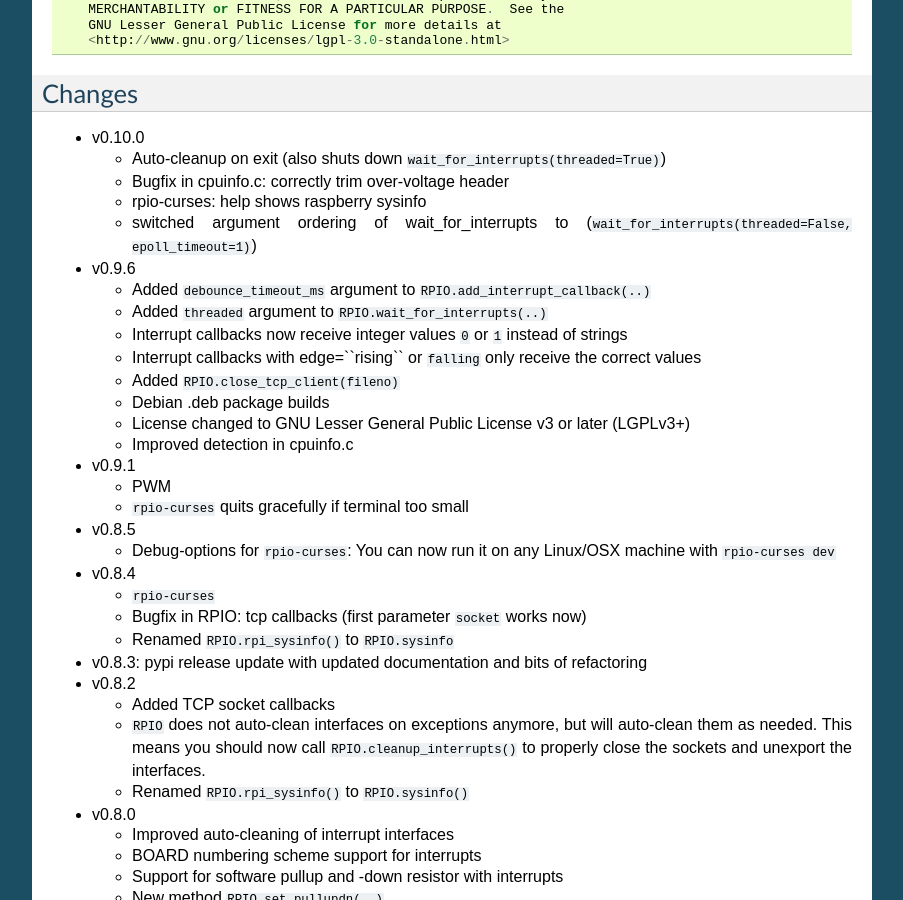
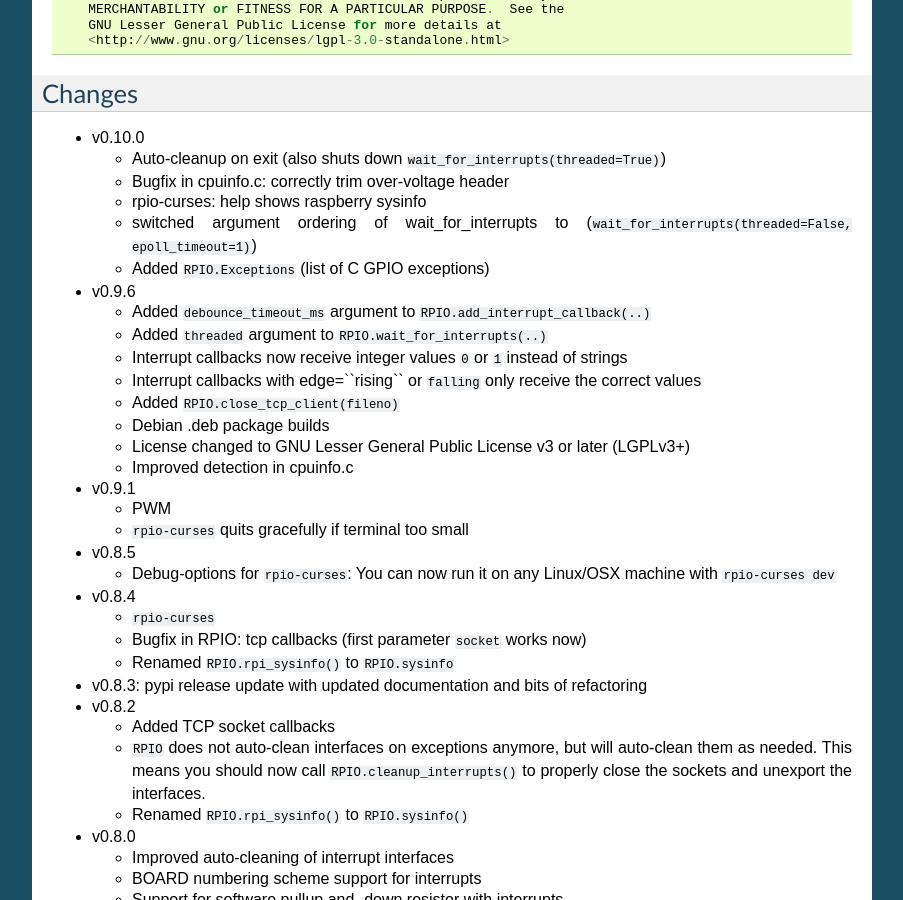
Before and after one commit to metachris/RPIO, a Sphinx documentation site: the page built from documentation/source/index.rst, in a window 1280 px wide and 900 px high, scrolled down 2007 px. Shown: the whole window, without its empty margins (198-1101 px from the left). Built offline with Sphinx 7.4.7, drawn with Linux system fonts in a browser that asks for light colours.

Commit message:
tiny doc update

```diff
--- a/README.rst
+++ b/README.rst
@@ -68,3 +68,9 @@
 * http://www.raspberrypi.org/wp-content/uploads/2012/02/BCM2835-ARM-Peripherals.pdf
 * http://www.kernel.org/doc/Documentation/gpio.txt
 * `semver versioning standard <http://semver.org/>`_
+
+
+Changes
+-------
+
+Please refer to the `'Changes' section in the documentation <http://pythonhosted.org/RPIO/#changes>`_.
--- a/documentation/source/index.rst
+++ b/documentation/source/index.rst
@@ -119,6 +119,7 @@
   * Bugfix in cpuinfo.c: correctly trim over-voltage header
   * rpio-curses: help shows raspberry sysinfo
   * switched argument ordering of wait_for_interrupts to (``wait_for_interrupts(threaded=False, epoll_timeout=1)``)
+  * Added ``RPIO.Exceptions`` (list of C GPIO exceptions)
 
 * v0.9.6
 
--- a/fabfile.py
+++ b/fabfile.py
@@ -80,7 +80,7 @@
         run("dpkg-buildpackage -i -I -rfakeroot")
 
 
-def upload_deb():
+def grab_deb():
     # Custom github upload
     v = _get_cur_version()
     t = ("/Users/chris/Projects/private/web/metachris.github.com/"
@@ -94,7 +94,7 @@
     print ""
     print "    $ cd %s.." % t
     print "    $ ./gen_version_index.sh %s" % v
-    print "    $ ./gen_index.sh"
+    print "    $ ./gen_index.sh %s" % v
     print "    $ git status"
     print "    $ git add ."
     print "    $ git commit -am 'Debian packages for RPIO %s" % v
```
